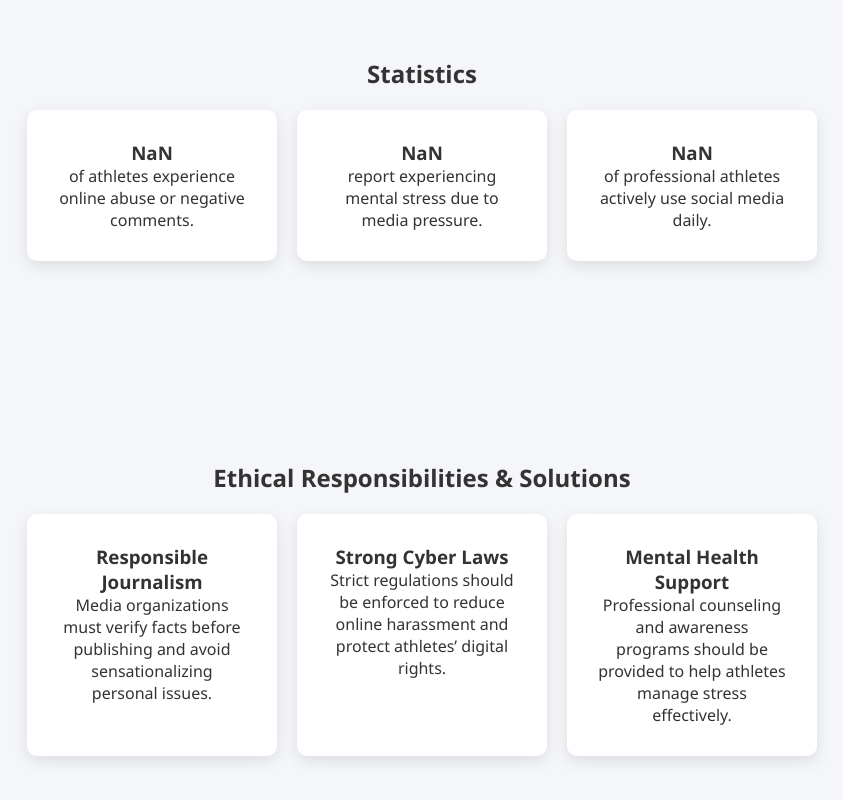
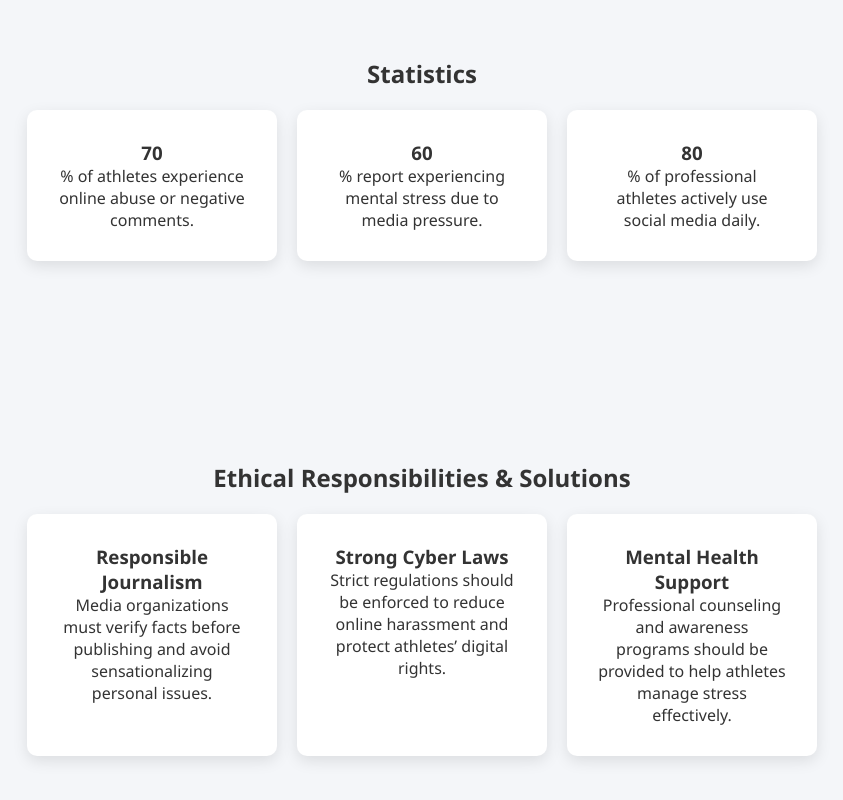
Before and after one commit to deepakkumarpandey465-afk/media-ethics, a plain HTML site: page index.html in a window 1280 px wide. Shown: the part 2350-3150 px from the top of the page, without its empty margins (218-1061 px from the left). Drawn offline with Linux system fonts and the light colour scheme.

Commit message:
Update index.html

```diff
--- a/index.html
+++ b/index.html
@@ -95,16 +95,16 @@
     <h2>Statistics</h2>
     <div class="card-container">
         <div class="card">
-            <h3 class="counter" data-target="70%">0</h3>
-            <p> of athletes experience online abuse or negative comments.</p>
+            <h3 class="counter" data-target="70">0</h3>
+            <p> % of athletes experience online abuse or negative comments.</p>
         </div>
         <div class="card">
-            <h3 class="counter" data-target="60%">0</h3>
-            <p> report experiencing mental stress due to media pressure.</p>
+            <h3 class="counter" data-target="60">0</h3>
+            <p> % report experiencing mental stress due to media pressure.</p>
         </div>
         <div class="card">
-            <h3 class="counter" data-target="80%">0</h3>
-            <p> of professional athletes actively use social media daily.</p>
+            <h3 class="counter" data-target="80">0</h3>
+            <p> % of professional athletes actively use social media daily.</p>
         </div>
     </div>
 </section>
```
